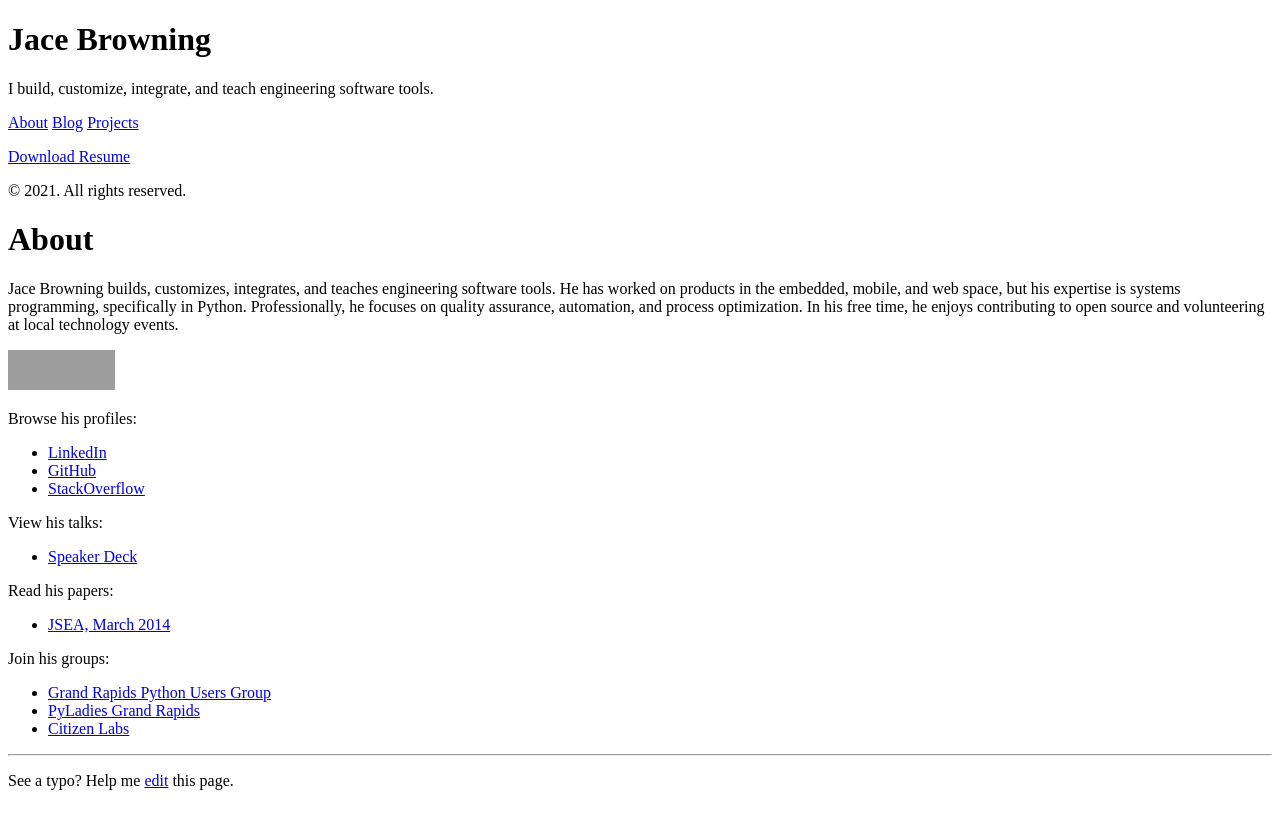
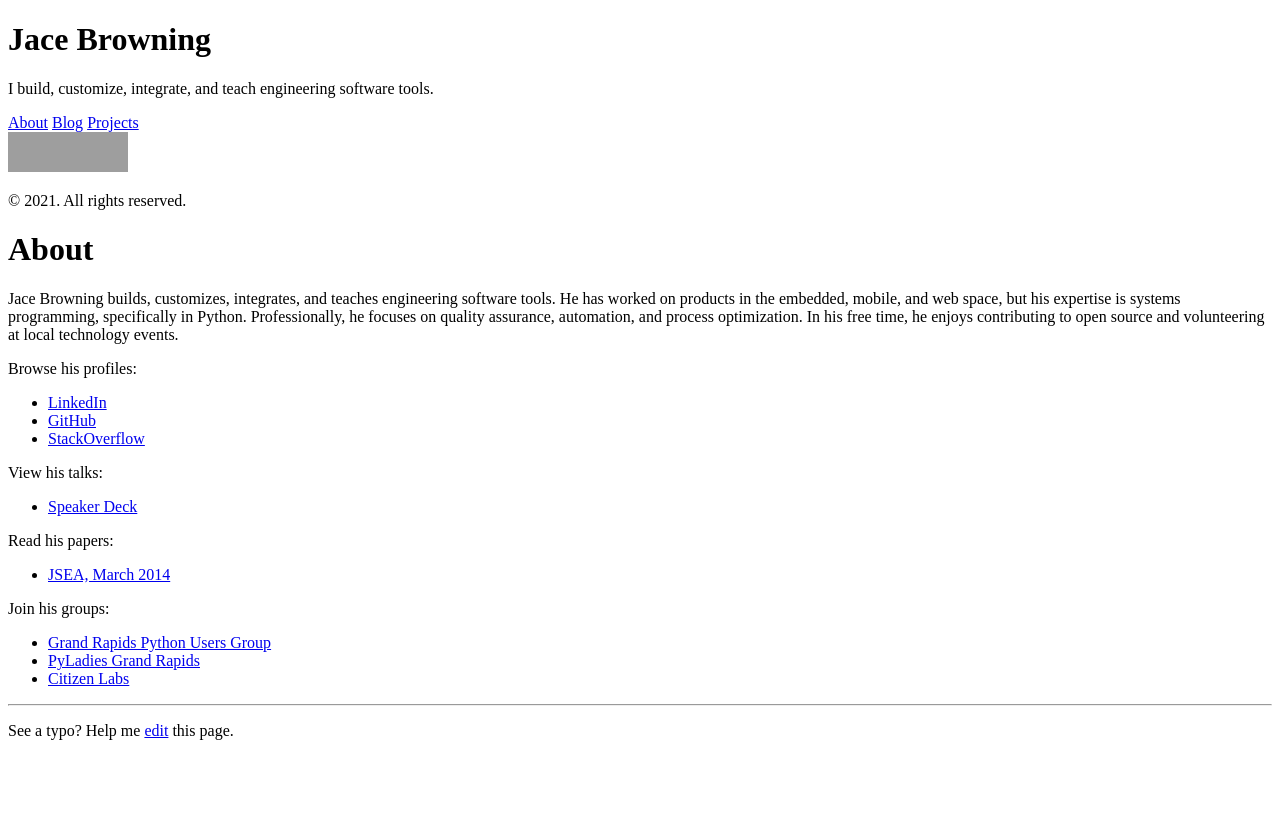
Before and after one commit to jacebrowning/jacebrowning.info, a Jekyll site: the page built from about.md, in a window 1280 px wide. Shown: the top 829 px of the page. Built offline with Jekyll 4.4.1, drawn with Linux system fonts in a browser that asks for light colours; Markdown is read by kramdown in place of the engine named in the settings; grey boxes are pictures that could not be loaded.

```diff
--- a/_config.yml
+++ b/_config.yml
@@ -38,3 +38,7 @@
   github:         https://github.com/jacebrowning
   stackoverflow:  https://stackoverflow.com/cv/jacebrowning
   speakerdeck:    https://speakerdeck.com/jacebrowning
+
+# Options
+
+show_resume: false
--- a/_includes/sidebar.html
+++ b/_includes/sidebar.html
@@ -17,9 +17,13 @@
 
     </nav>
 
+    {% if site.show_resume %}
     <p>
       <a class="sidebar-button" href="{{ site.downloads }}/Jace_Browning_Resume.pdf" rel="nofollow" target="_blank">Download Resume</a>
     </p>
+    {% else %}
+    <iframe src="https://github.com/sponsors/jacebrowning/button" title="Sponsor jacebrowning" height="40" width="120" style="border: 0;"></iframe>
+    {% endif %}
 
     <p>&copy; {{ site.time | date: '%Y' }}. All rights reserved.</p>
   </div>
--- a/about.md
+++ b/about.md
@@ -4,8 +4,6 @@
 ---
 
 Jace Browning builds, customizes, integrates, and teaches engineering software tools. He has worked on products in the embedded, mobile, and web space, but his expertise is systems programming, specifically in Python. Professionally, he focuses on quality assurance, automation, and process optimization. In his free time, he enjoys contributing to open source and volunteering at local technology events.
-
-<iframe src="https://github.com/sponsors/jacebrowning/button" title="Sponsor jacebrowning" height="40" width="107" style="border: 0;"></iframe>
 
 Browse his profiles:
 
```
Also changed, not shown: projects.md (+2 -0 lines).
